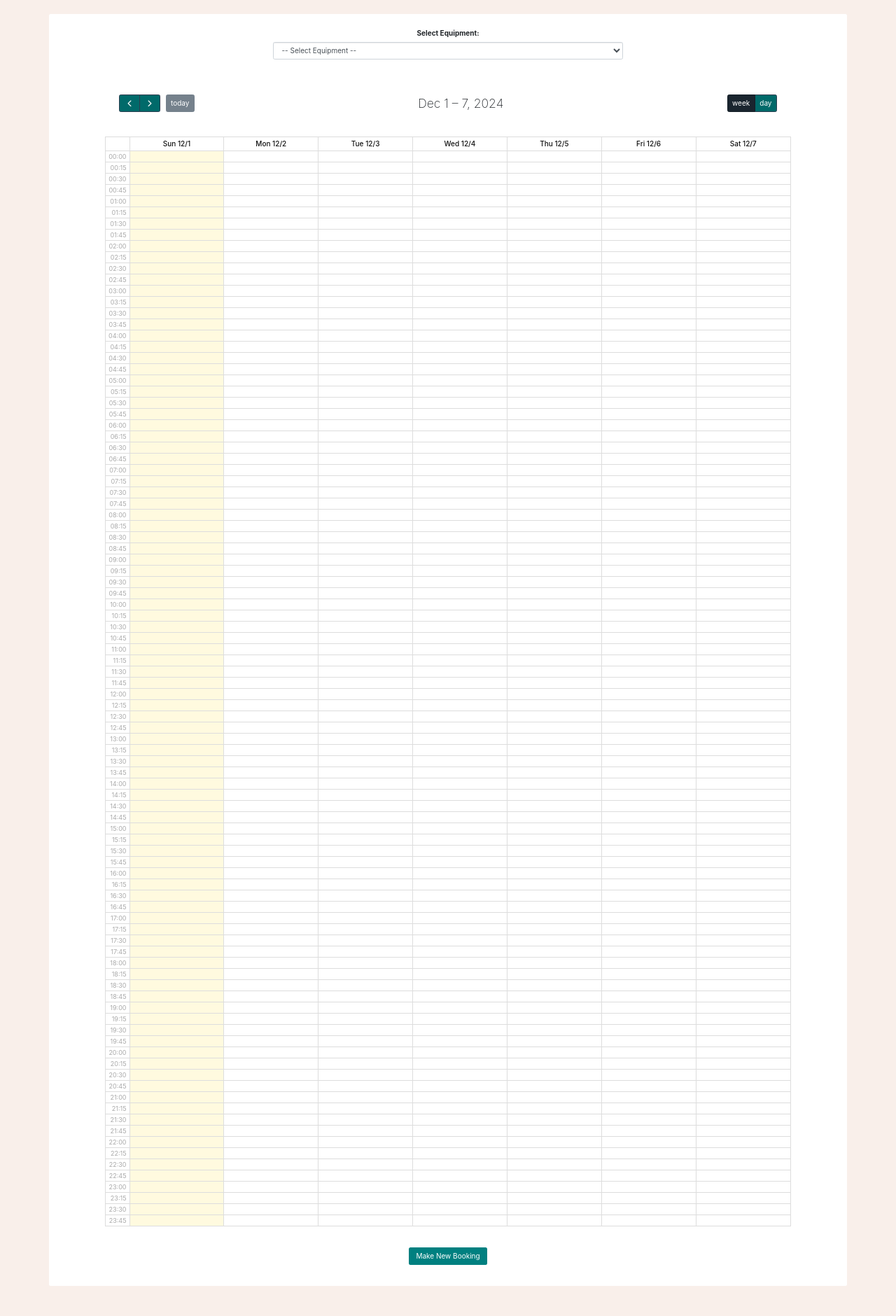
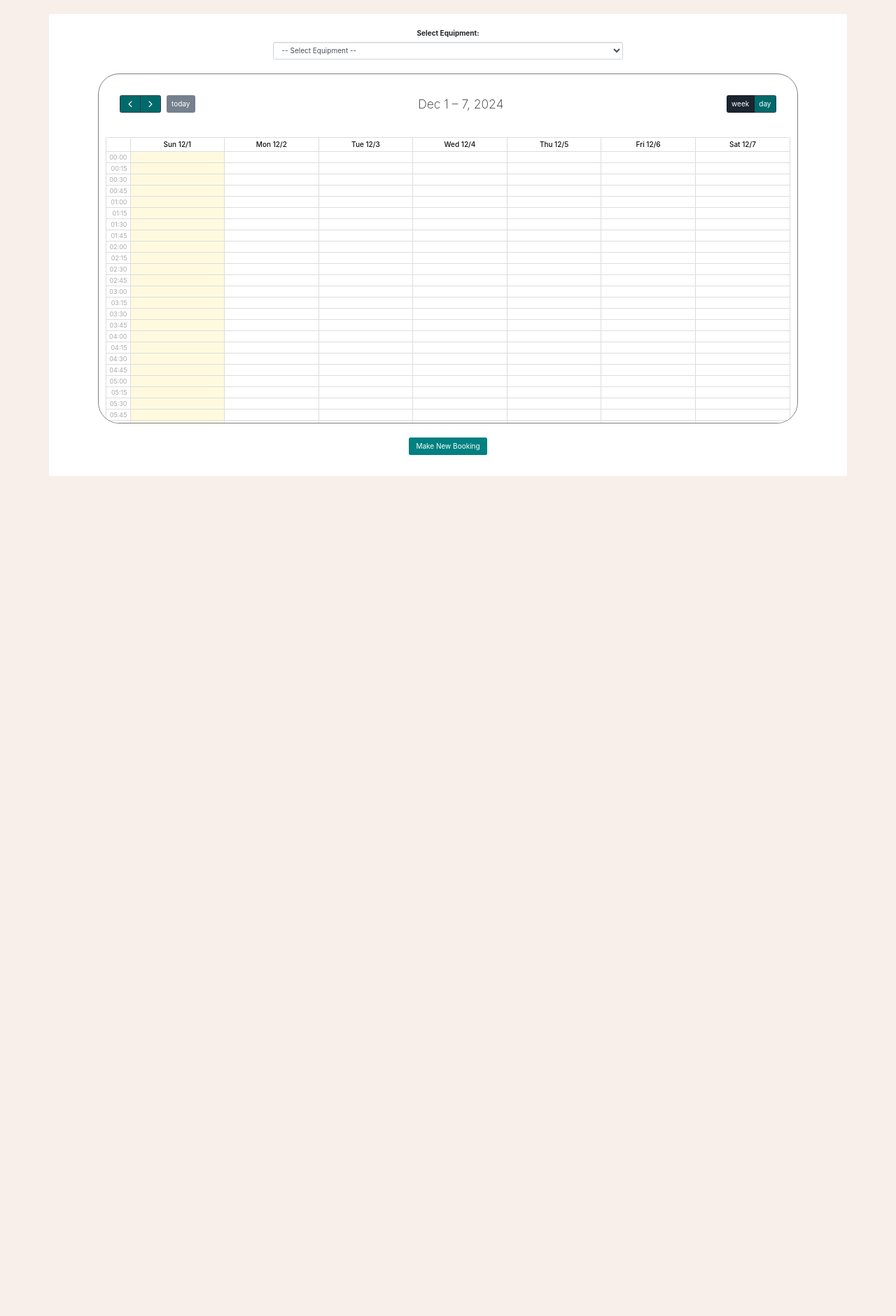
Before and after one commit to DragonizerX/CS3028-GroupAssignment-Kilo, a Django app: page /MCalendar/CalendarPage/ in a window 1280 px wide. Shown: the part 80-1960 px from the top of the page at 70% size. Run offline with Django 5.2, Linux system fonts and the light colour scheme; a user stored in the database is signed in; data comes from the database, SQL or seed files in the repository; both versions use the stored data as it was after the commit; lists and menus that the app fills with data are empty; some libraries are stand-ins or nearby versions.

Commit message:
made callendar scrollable

```diff
--- a/MHBook/MCalendar/static/global.css
+++ b/MHBook/MCalendar/static/global.css
@@ -195,7 +195,11 @@ display: none;
     padding: 10px;
     max-width: 1000px;
     border-radius: 30px;
+    max-height: 500px;
+    overflow-y: scroll;
+    border: 1px solid grey;
 }
+
 .fc-toolbar {
     padding: 20px;
 }
```
Also changed, not shown: MHBook/db.sqlite3.
